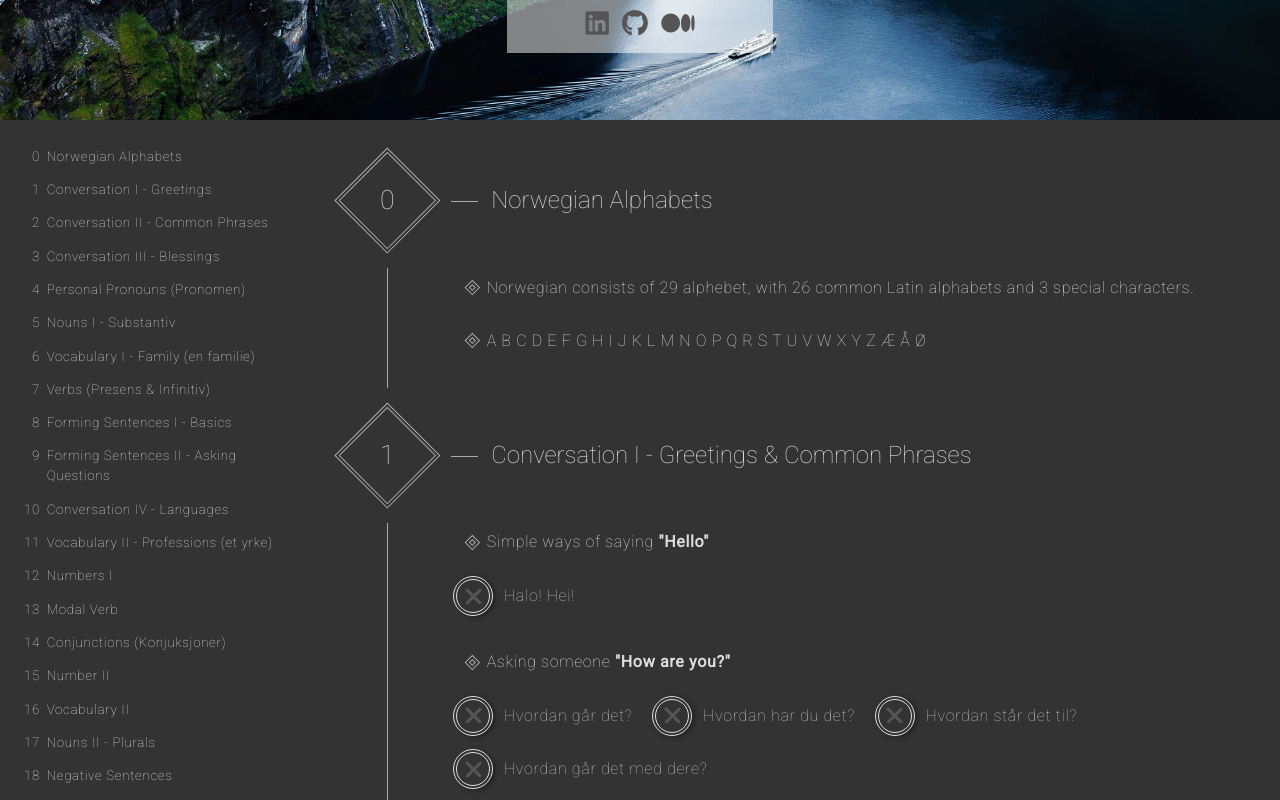
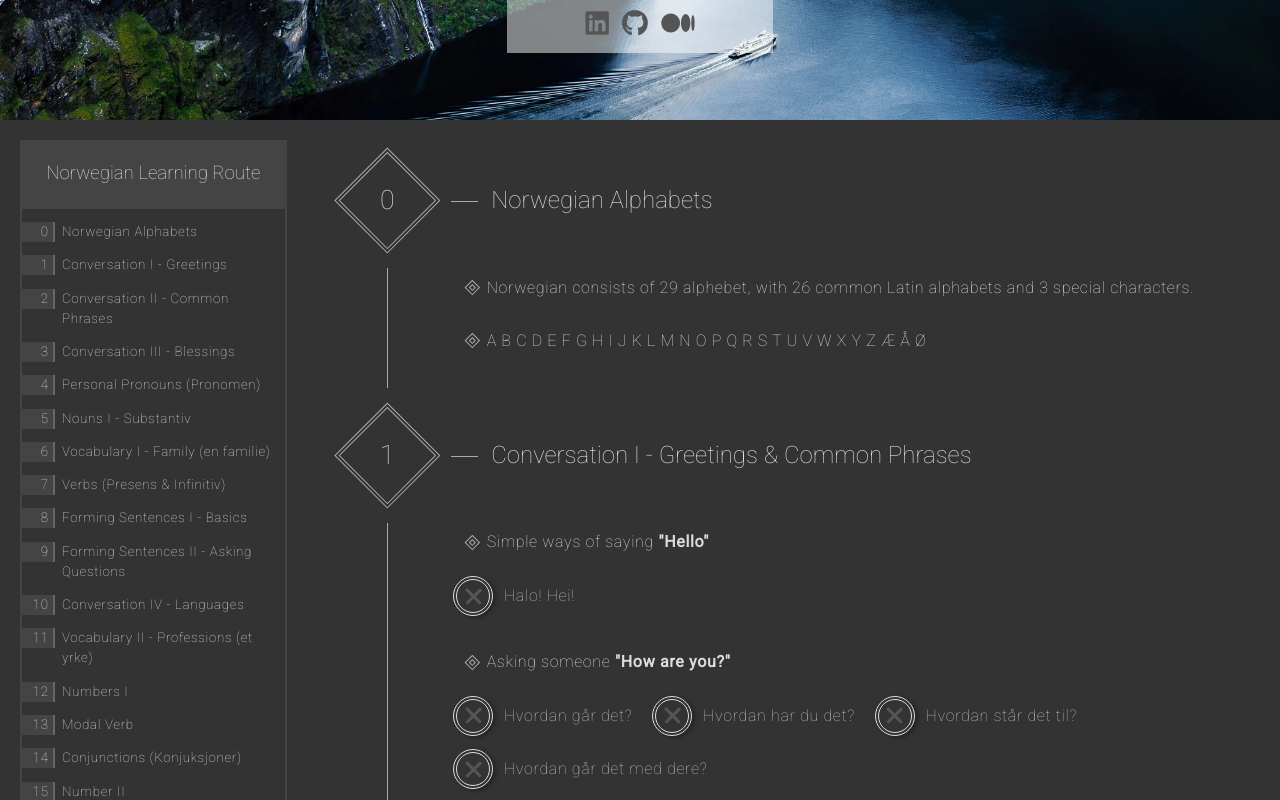
Before and after one commit to Alexius-Huang/Viking-Hunt, a React (Create React App) app: page / in a window 1280 px wide. Shown: the part 680-1480 px from the top of the page. Built offline with nearby package versions, Linux system fonts and the light colour scheme.

Commit message:
Change aside style

```diff
--- a/src/App.js
+++ b/src/App.js
@@ -17,13 +17,25 @@ class App extends Component {
           <div className="main-page-navlinks">
             <h4>Created by Maxwell Alexius</h4>
             <div className="navlinks">
-              <a href="https://www.linkedin.com/in/huang-alexius-a95258a4/">
+              <a
+                target="_blank"
+                rel="noopener noreferrer"
+                href="https://www.linkedin.com/in/huang-alexius-a95258a4/"
+              >
                 <span className="fa fa-linkedin-square" />
               </a>
-              <a href="https://github.com/Maxwell-Alexius">
+              <a
+                target="_blank"
+                rel="noopener noreferrer"
+                href="https://github.com/Maxwell-Alexius"
+              >
                 <span className="fa fa-github" />
               </a>
-              <a href="https://medium.com/@maximilianhuang">
+              <a
+                target="_blank"
+                rel="noopener noreferrer"
+                href="https://medium.com/@maximilianhuang"
+              >
                 <span className="fa fa-medium" />
               </a>
             </div>
--- a/src/containers/Aside.css
+++ b/src/containers/Aside.css
@@ -15,10 +15,54 @@ aside {
   counter-reset: anchor -1;
 }
 
-aside > a {
+aside:before,
+aside:after {
+  content: '';
+  display: inline-block;
+  position: absolute;
+  border: 3pt double #aaa;
+  transform: rotate(45deg);
+}
+
+aside:before {
+  width: 10pt;
+  height: 10pt;
+  right: 3pt;
+  bottom: 7pt;
+}
+
+aside:after {
+  width: 15pt;
+  height: 15pt;
+  right: 12pt;
+  bottom: 5pt;
+}
+
+aside > h5 {
+  text-align: center;
+  font-size: 14pt;
+  height: 50pt;
+  line-height: 50pt;
+  margin: 0;
+  font-weight: 100;
+  position: relative;
+  box-sizing: border-box;
+  pointer-events: none;
+  background-color: #444;
+}
+
+aside > div.aside-content {
+  padding-top: 5pt;
+  height: calc(100vh - 90pt);
+  overflow-y: auto;
+  box-sizing: border-box;
+  border: 2pt solid #444;
+}
+
+aside > div.aside-content > a {
   display: block;
   transition: .25s;
-  padding: 5pt 10pt 5pt 20pt;
+  padding: 5pt 10pt 5pt 30pt;
   font-size: 10pt;
   cursor: pointer;
   color: #ddd;
@@ -27,18 +71,20 @@ aside > a {
   letter-spacing: .5pt;
   line-height: 15pt;
 }
-aside > a:before {
+aside > div.aside-content > a:before {
   position: absolute;
   counter-increment: anchor;
   content: counter(anchor);
   display: inline-block;
-  left: -5pt;
+  left: 0pt;
   width: 20pt;
   text-align: right;
-  /* top: 0; */
+  padding-right: 3pt;
+  background-color: #444;
+  border-right: 2pt solid #666;
 }
 
-aside > a:hover {
+aside > div.aside-content > a:hover {
   background-color: #444;
   transition: .25s;
 }
--- a/src/containers/Aside.jsx
+++ b/src/containers/Aside.jsx
@@ -18,6 +18,9 @@ class Aside extends Component {
     const { content } = this.props;
     return (
       <aside className="Aside" ref={(c) => { this.wrapper = c; }}>
+        <h5>Norwegian Learning Route</h5>
+
+        <div className="aside-content">
           {
             content.map((item, i) => (
               <a
@@ -31,6 +34,7 @@ class Aside extends Component {
               </a>
             ))
           }
+        </div>
       </aside>
     );
   }
```
Lines whose indentation alone changed are shown as unchanged.
